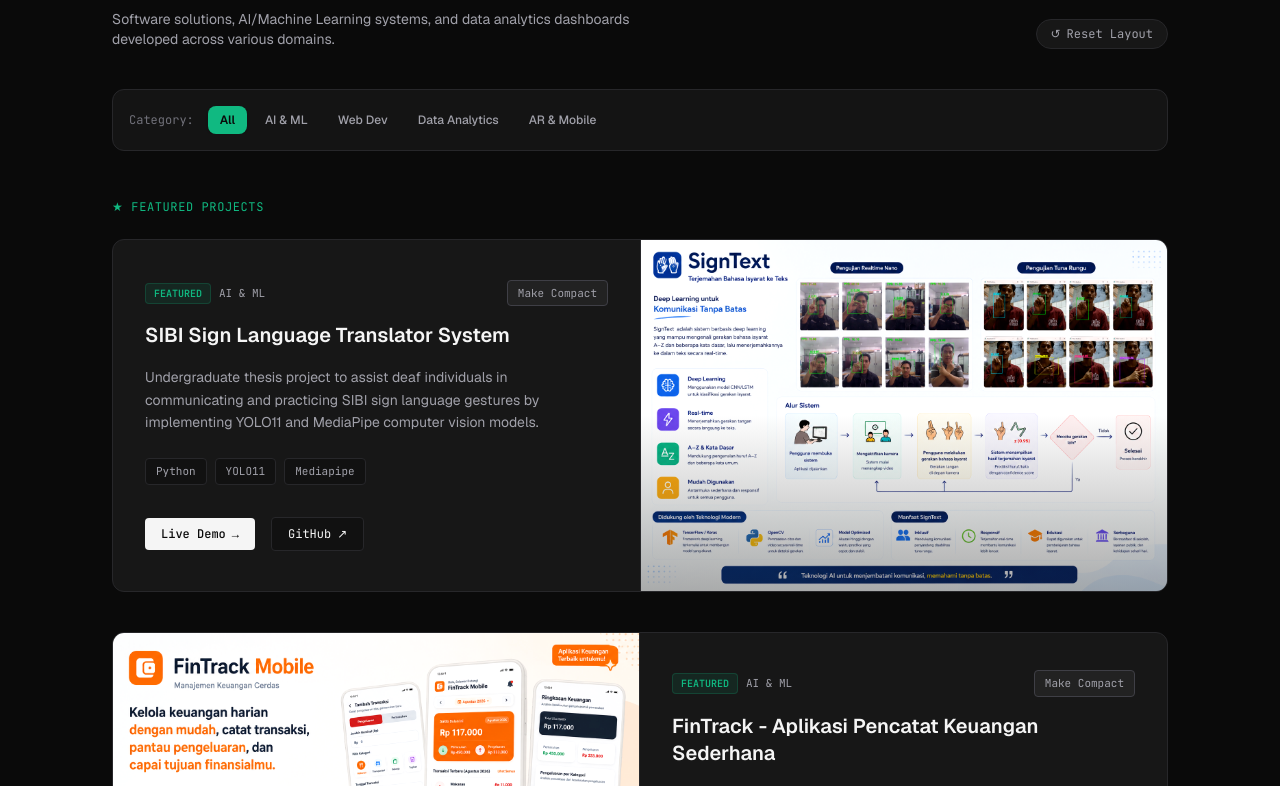
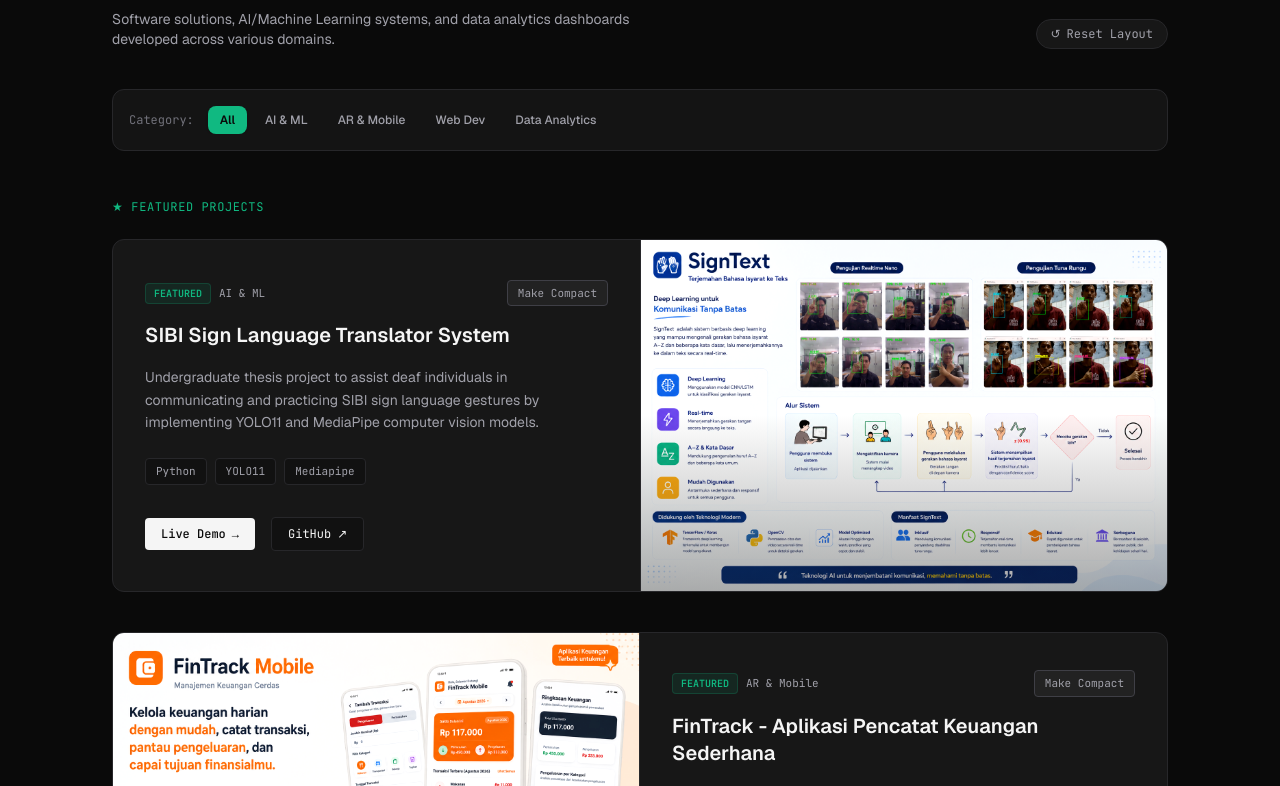
Before and after one commit to zakiahmadbasyary/porto-react, a React (Vite) app: page / in a window 1280 px wide. Shown: the part 5014-5800 px from the top of the page. Built offline with nearby package versions, Linux system fonts and the light colour scheme.

Commit message:
style : revisi konten

```diff
--- a/src/components/layout/Footer.jsx
+++ b/src/components/layout/Footer.jsx
@@ -11,10 +11,10 @@ export default function Footer() {
               <span className="text-[#10B981] bg-[#10B981]/10 px-1.5 py-0.5 rounded border border-[#10B981]/20">
                 ZAKI
               </span>
-              <span>ZAKI AHMAD BASYARY</span>
+              <span>AHMAD BASYARY</span>
             </div>
             <p className="text-[#71717A] mt-1.5 text-xs font-sans">
-              Software Developer &amp; Data Analyst — Built with React &amp; Tailwind CSS
+              Web Developer &amp; Artificial Intelligence
             </p>
           </div>
 
@@ -66,7 +66,7 @@ export default function Footer() {
             © {new Date().getFullYear()} Zaki Ahmad Basyary. All rights reserved.
           </div>
           <div className="text-[#71717A]">
-            TERMINAL EDITORIAL SYSTEM v2.0
+            Built with React &amp; Tailwind CSS
           </div>
         </div>
 
--- a/src/components/sections/Contact.jsx
+++ b/src/components/sections/Contact.jsx
@@ -33,11 +33,11 @@ export default function Contact() {
             transition={{ duration: 0.6 }}
           >
             <h2 className="text-2xl sm:text-3xl font-semibold text-[#F5F5F5] tracking-tight leading-tight">
-              Mari berkolaborasi dan bangun produk berdaya guna bersama.
+              Let's collaborate and build impactful products together.
             </h2>
 
             <p className="text-[#A1A1AA] text-sm leading-relaxed">
-              Saya selalu terbuka untuk diskusi mengenai peluang karir, proyek riset AI, pembuatan web application, maupun konsultasi pengolahan data. Silakan hubungi saya melalui email atau jaringan profesional berikut.
+              I am always open to discussions regarding career opportunities, AI research projects, web application development, or data processing consulting. Please feel free to contact me via email or the professional networks listed below.
             </p>
 
             {/* ACTION BUTTONS */}
@@ -46,7 +46,7 @@ export default function Contact() {
                 href="mailto:zakiahmadbasyary@gmail.com"
                 className="bg-[#F5F5F5] text-[#0A0A0A] hover:bg-[#E5E2E1] font-medium text-xs sm:text-sm px-5 py-2.5 rounded transition-colors flex items-center gap-2"
               >
-                <span>Kirim Email</span>
+                <span>Send Email</span>
                 <span className="font-mono">→</span>
               </a>
 
@@ -103,12 +103,8 @@ export default function Contact() {
                   <div className="aspect-square overflow-hidden rounded bg-[#111111] relative">
                     <img
                       src={photo.src}
-                      alt={photo.alt}
                       className="w-full h-full object-cover filter contrast-[1.03] grayscale-[0.25] group-hover:grayscale-0 transition-all duration-300 group-hover:scale-105"
                     />
-                    <div className="absolute bottom-1 left-1 bg-[#0A0A0A]/80 border border-[#27272A] px-1.5 py-0.5 rounded font-mono text-[9px] text-[#A1A1AA]">
-                      {photo.label}
-                    </div>
                   </div>
                 </div>
               ))}
--- a/src/data/projects.js
+++ b/src/data/projects.js
@@ -29,10 +29,10 @@ export const projects = [
       "A simple financial tracking application that uses a spreadsheet as a database, featuring a simple interface and customizable categories.",
     image: fintrack,
     tech: ["Next.js", "Spreadsheet", "appsheet"],
-    github: "https://github.com/zakiahmadbasyary/PengenalanBahasaIsyarat",
-    demo: "https://github.com/zakiahmadbasyary/PengenalanBahasaIsyarat",
+    github: "https://github.com/zakiahmadbasyary/FinTrack",
+    demo: "https://fin-track-topaz-six.vercel.app/",
     defaultFeatured: true,
-    category: "AI & ML",
+    category: "AR & Mobile",
   },
   {
     id: "resto",
```
